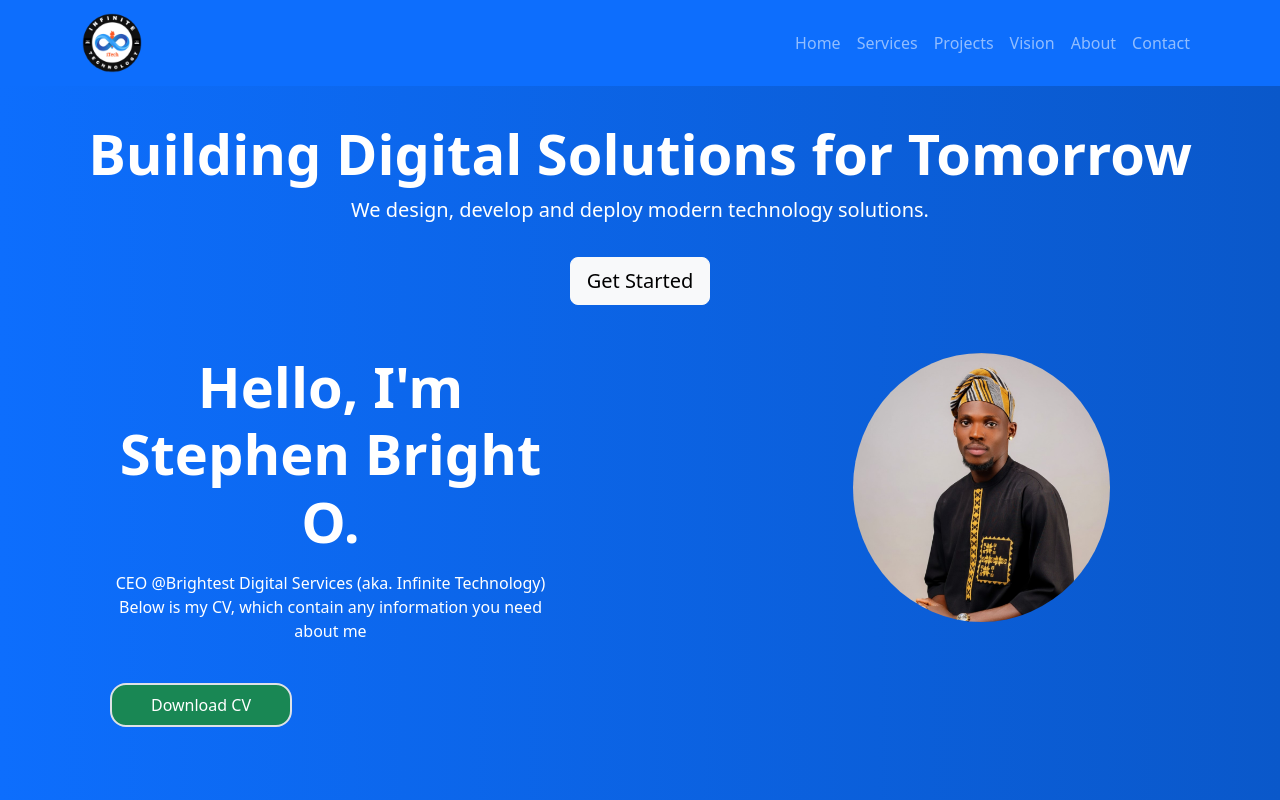
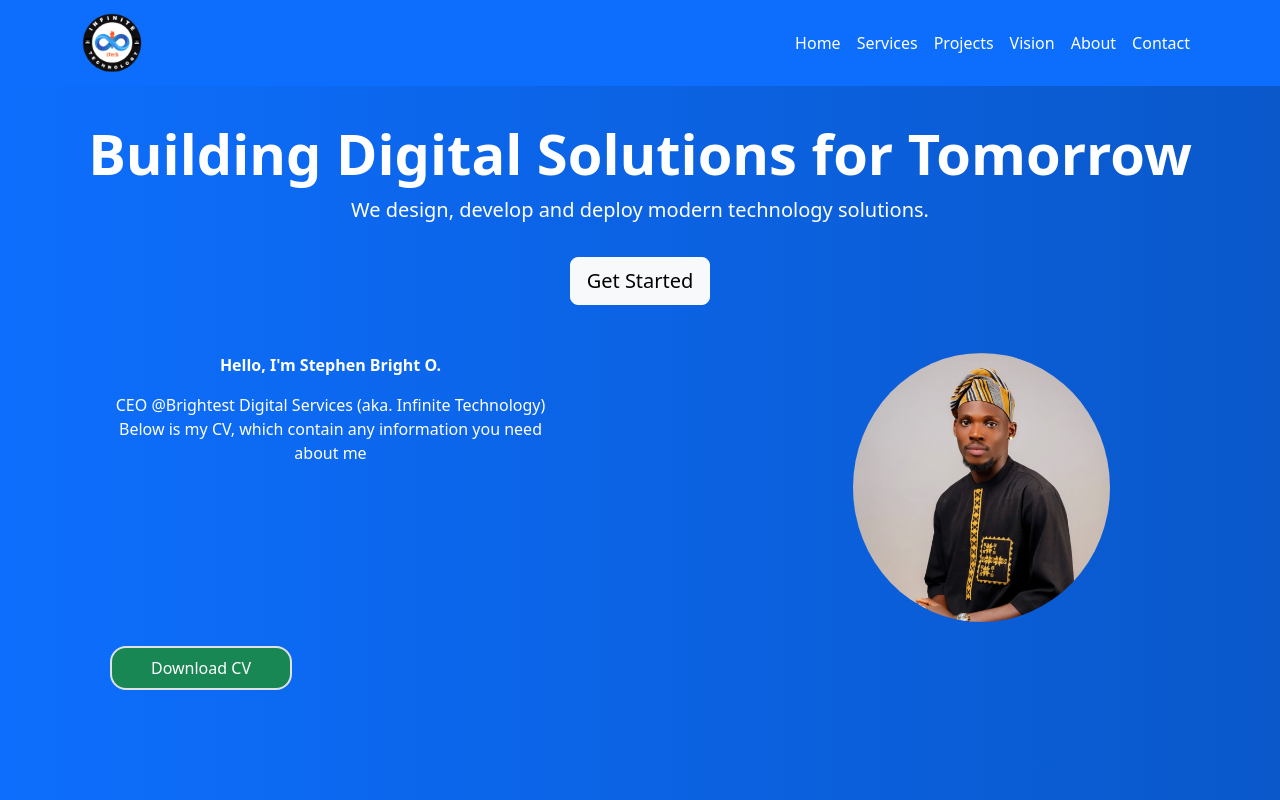
Before and after one commit to infinitetechnologyapp/Portfolio, a plain HTML site: page index.html in a window 1280 px wide. Shown: the top 800 px of the page. Drawn offline with Linux system fonts and the light colour scheme.

Commit message:
update index.html

```diff
--- a/index.html
+++ b/index.html
@@ -20,12 +20,12 @@
     </button>
     <div class="collapse navbar-collapse" id="navbarNav">
       <ul class="navbar-nav ms-auto">
-        <li class="nav-item"><a class="nav-link" href="#home">Home</a></li>
-        <li class="nav-item"><a class="nav-link" href="#services">Services</a></li>
-        <li class="nav-item"><a class="nav-link" href="#projects">Projects</a></li>
-        <li class="nav-item"><a class="nav-link" href="#vision">Vision</a></li>
-        <li class="nav-item"><a class="nav-link" href="#about">About</a></li>
-        <li class="nav-item"><a class="nav-link" href="#contact">Contact</a></li>
+        <li class="nav-item"><a class="nav-link text-white" href="#home">Home</a></li>
+        <li class="nav-item"><a class="nav-link text-white" href="#services">Services</a></li>
+        <li class="nav-item"><a class="nav-link text-white" href="#projects">Projects</a></li>
+        <li class="nav-item"><a class="nav-link text-white" href="#vision">Vision</a></li>
+        <li class="nav-item"><a class="nav-link text-white" href="#about">About</a></li>
+        <li class="nav-item"><a class="nav-link text-white" href="#contact">Contact</a></li>
       </ul>
     </div>
   </div>
@@ -39,7 +39,7 @@
     <div class="container-fluid ms-3 mt-5">
     <div class="row justify-content-between">
     <div class="col-md-5 col-11 col-xs-11 text-white">
-      <p class="display-4 fw-bold">Hello, I'm Stephen Bright O.</p>
+      <p class="display-7 fw-bold">Hello, I'm Stephen Bright O.</p>
       <p>CEO @Brightest Digital Services (aka. Infinite Technology) Below is my CV, which contain any information you need about me</p>
       </div>
       <div class="col-md-5 col-10 col-xs-10">
@@ -142,7 +142,7 @@
       </div>
       <div class="col-md-6">
           <!--Carousel-->
-        <div id="carouselExampleSlidesOnly" class="carousel slide" data-bs-ride="carousel">
+        <div id="carouselExampleFade" class="carousel slide carousel-fade" data-bs-ride="carousel">
           <div class="carousel-inner height">
             <div class="carousel-item active">
               <img src="images/CEO1.jpg" class="d-block w-100" alt="...">
```
